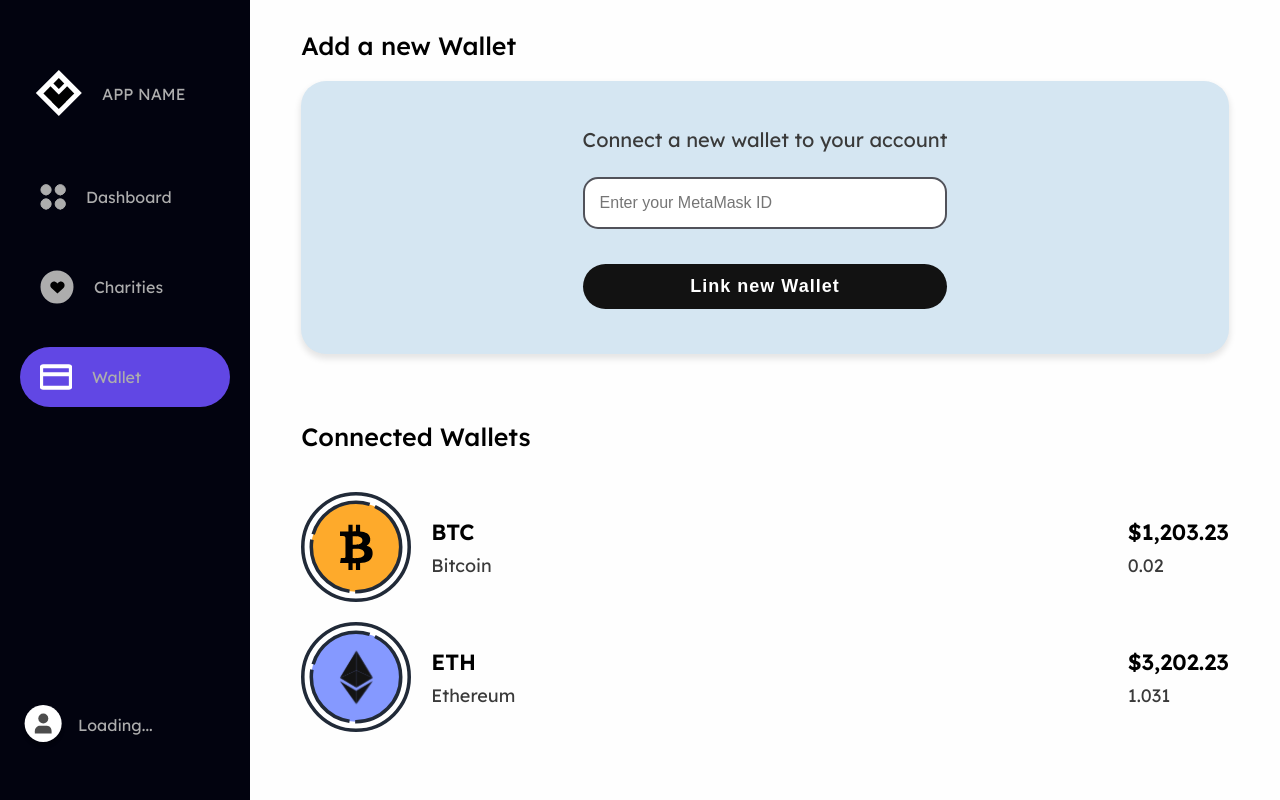
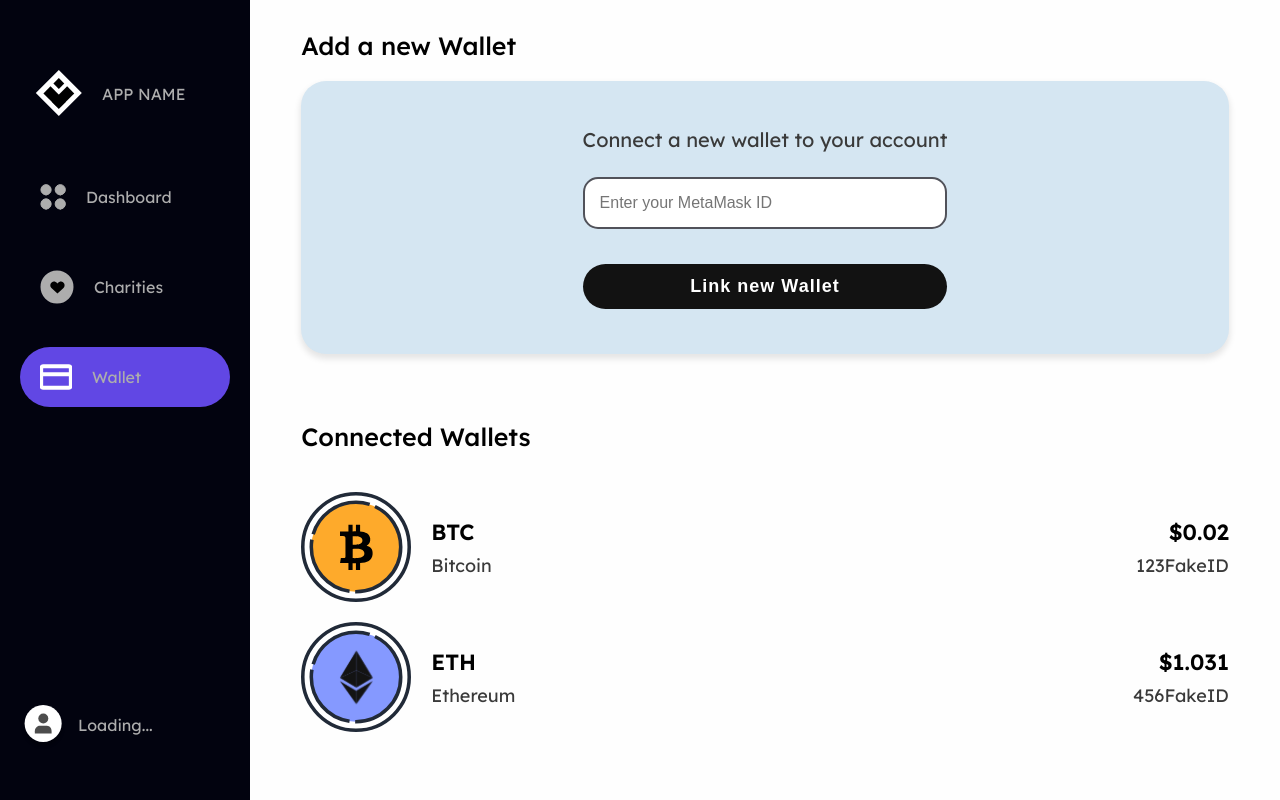
Before and after one commit to david-wei-01001/CryptoCare, a React (Create React App) app in the folder frontend/: page /wallet in a window 1280 px wide. Built offline with nearby package versions, Linux system fonts and the light colour scheme; no server answers.

Commit message:
fix: removed usd price and added account number to connected wallet section

```diff
--- a/frontend/src/components/Wallet/Assets/Assets.css
+++ b/frontend/src/components/Wallet/Assets/Assets.css
@@ -19,6 +19,9 @@
 .left-aligned-flex {
   text-align: left;
 }
+.assets .left-aligned-flex.right-align {
+  text-align: right;
+}
 
 .left-aligned-flex * {
     margin: 8px 0;
--- a/frontend/src/components/Wallet/Assets/Assets.js
+++ b/frontend/src/components/Wallet/Assets/Assets.js
@@ -1,27 +1,29 @@
 import React from 'react';
 import './Assets.css';
 
-const dummyAssetData = [
+const AssetData = [
   {
     "name": "Bitcoin",
     "symbol": "BTC",
     "img": `${process.env.PUBLIC_URL}/bitcoin.svg` ,
     "amount": 0.020,
-    "usdValue": 1203.23
+    "usdValue": 1203.23,
+    "accountId": '123FakeID'
   },
   {
     "name": "Ethereum",
     "symbol": "ETH",
     "img": `${process.env.PUBLIC_URL}/ethereum.svg` ,
     "amount": 1.031,
-    "usdValue": 3202.23
+    "usdValue": 3202.23,
+    "accountId": '456FakeID'
   }
 ];
 
 const Assets = () => {
   return (
     <div className="assets">
-      {dummyAssetData.map((asset, index) => (
+      {AssetData.map((asset, index) => (
         <div key={index} className="asset-container">
           <div className="left-container">
             <img src={asset.img} alt={asset.name} className="asset-img"/>
@@ -31,9 +33,9 @@ const Assets = () => {
             </div>
           </div>
 
-          <div className="left-aligned-flex">
-            <div className="weight-600">${asset.usdValue.toLocaleString()}</div>
-            <div className="med-gray-text">{asset.amount}</div>
+          <div className="left-aligned-flex right-align">
+            <div className="weight-600">${asset.amount}</div>
+            <div className="med-gray-text">{asset.accountId}</div>
           </div>
         </div>
       ))}
```
